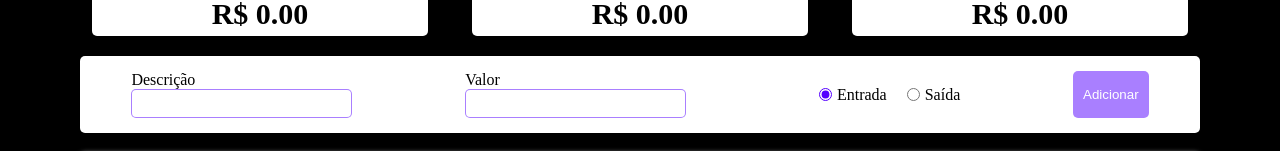
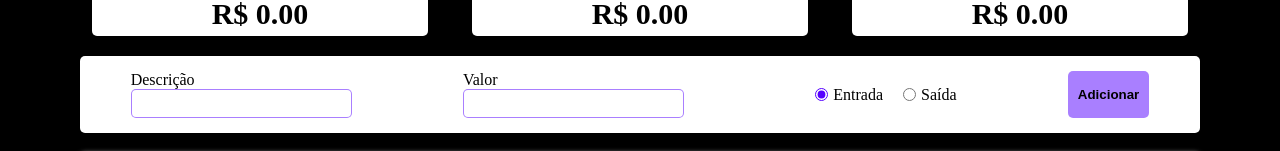
Before and after one commit to devbpatriciocosta/BancoBoleto, a Next.js app: page / in a window 1280 px wide. Shown: the part 343-494 px from the top of the page. Built offline with nearby package versions, Linux system fonts and the light colour scheme; a web font is replaced by a local one.

Commit message:
Details on Index

```diff
--- a/src/components/form/Form.jsx
+++ b/src/components/form/Form.jsx
@@ -13,6 +13,12 @@ const FormContainer = styled.div`
   justify-content: space-around;
   padding: 15px 0px;
   gap: 10px;
+
+  transition: 0.3s ease-in-out;
+
+  :hover {
+    transform: translateY(5px);
+  }
 
   @media (max-width: 750px) {
     display: grid;
@@ -50,9 +56,11 @@ const FormButton = styled.button`
   padding: 5px 10px;
   border: none;
   border-radius: 5px;
+  font-weight: bold;
+  color: black;
+  background-color: hsla(620, 100%, 50%, 0.5);
+
   cursor: pointer;
-  color: white;
-  background-color: hsla(620, 100%, 50%, 0.5);
 `
 
 export default function Form({ handleAdd, transactionsList, setTransactionsList }) {
--- a/src/components/grid/Grid.jsx
+++ b/src/components/grid/Grid.jsx
@@ -10,6 +10,12 @@ const StyledGrid = styled.table`
   border-radius: 5px;
   max-width: 1120px;
   margin: 20px auto;
+
+  transition: 0.3s ease-in-out;
+
+  :hover {
+    transform: translateY(5px);
+  }
 `
 
 const StyledThead = styled.thead``
--- a/src/components/resumeCards/ResumeCards.jsx
+++ b/src/components/resumeCards/ResumeCards.jsx
@@ -13,7 +13,7 @@ const CardContainer = styled.div`
   transition: 0.3s ease-in-out;
 
   :hover {
-    transform: translateY(2px);
+    transform: translateY(5px);
   }
 
   @media (max-width: 750px) {
```
